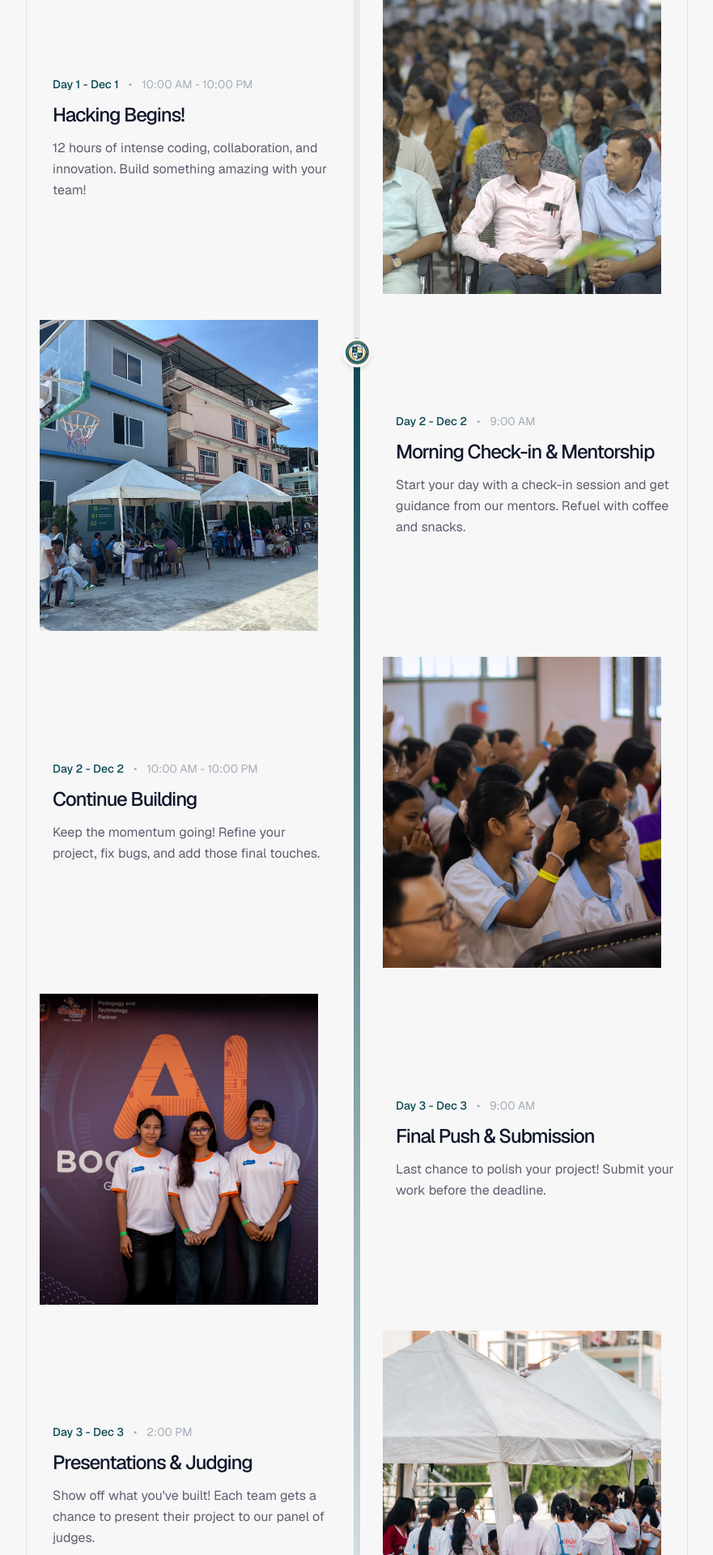
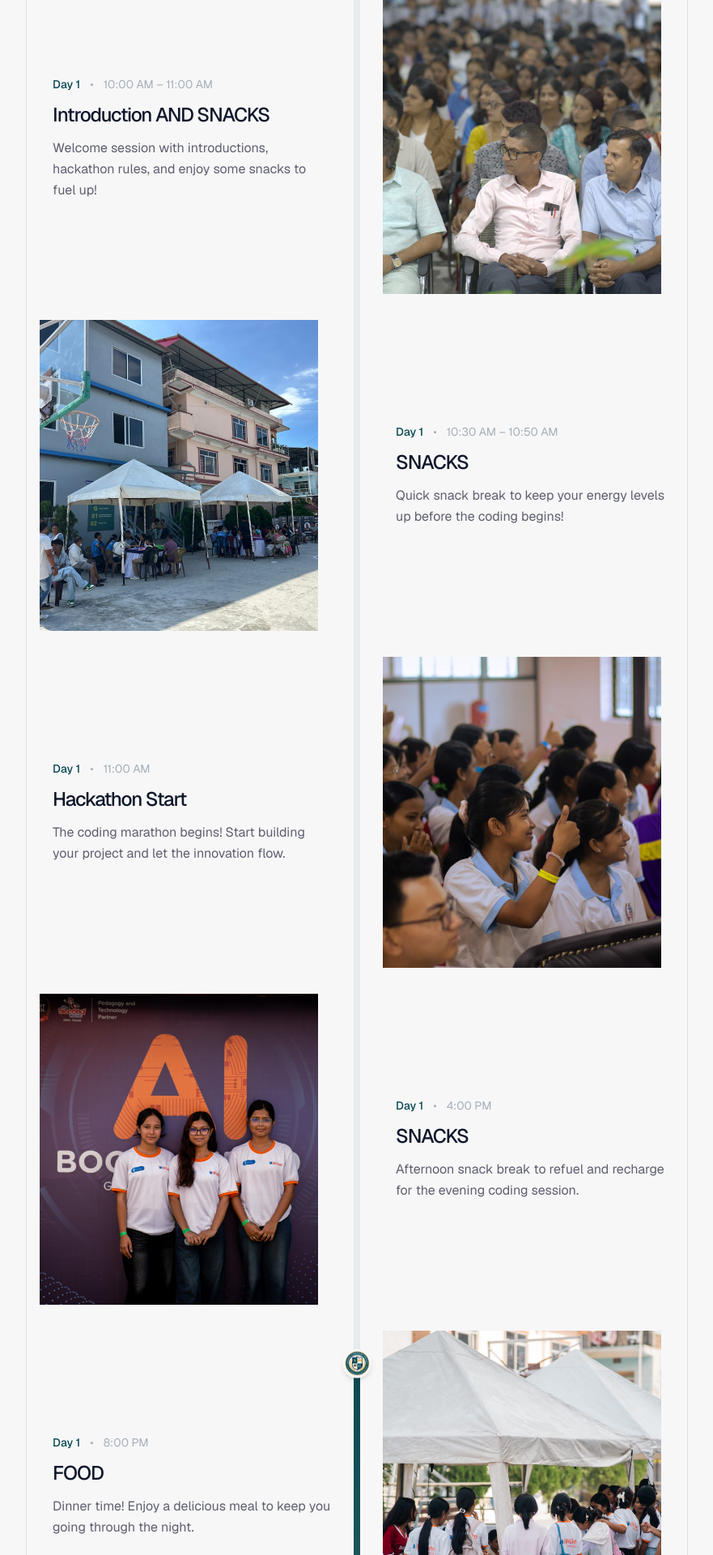
Before and after one commit to Manish-Tamang/godawarihacks, a Next.js app: page / in a window 1280 px wide. Shown: the part 3960-5880 px from the top of the page at 81% size, without its empty margins (199-1080 px from the left). Built offline with nearby package versions, Linux system fonts and the light colour scheme.

Commit message:
feat: update Schedule component for Day 1 and Day 2 events with detailed timings and descriptions

```diff
--- a/app/components/Schedule.tsx
+++ b/app/components/Schedule.tsx
@@ -21,52 +21,94 @@ const blurDataURL = generateBlurDataURL();
 
 const schedule: ScheduleEvent[] = [
     {
-        day: "Day 1 - Dec 1",
-        time: "9:00 AM",
-        title: "Opening Ceremony & Team Formation",
-        description: "Kick off the hackathon with an inspiring opening ceremony. Meet your fellow participants, form teams, and get ready for an amazing journey ahead.",
+        day: "Day 1",
+        time: "9:00 AM – 10:00 AM",
+        title: "Arriving Time",
+        description: "Participants arrive and check in. Get settled and ready for an amazing hackathon experience!",
         image: "/hackathon/sushm-1.jpg",
     },
     {
-        day: "Day 1 - Dec 1",
-        time: "10:00 AM - 10:00 PM",
-        title: "Hacking Begins!",
-        description: "12 hours of intense coding, collaboration, and innovation. Build something amazing with your team!",
+        day: "Day 1",
+        time: "10:00 AM – 11:00 AM",
+        title: "Introduction AND SNACKS",
+        description: "Welcome session with introductions, hackathon rules, and enjoy some snacks to fuel up!",
         image: "/hackathon/sushma-2.jpg",
     },
     {
-        day: "Day 2 - Dec 2",
-        time: "9:00 AM",
-        title: "Morning Check-in & Mentorship",
-        description: "Start your day with a check-in session and get guidance from our mentors. Refuel with coffee and snacks.",
+        day: "Day 1",
+        time: "10:30 AM – 10:50 AM",
+        title: "SNACKS",
+        description: "Quick snack break to keep your energy levels up before the coding begins!",
         image: "/hackathon/sushma-3.jpg",
     },
     {
-        day: "Day 2 - Dec 2",
-        time: "10:00 AM - 10:00 PM",
-        title: "Continue Building",
-        description: "Keep the momentum going! Refine your project, fix bugs, and add those final touches.",
+        day: "Day 1",
+        time: "11:00 AM",
+        title: "Hackathon Start",
+        description: "The coding marathon begins! Start building your project and let the innovation flow.",
         image: "/hackathon/sushma-4.jpg",
     },
     {
-        day: "Day 3 - Dec 3",
-        time: "9:00 AM",
-        title: "Final Push & Submission",
-        description: "Last chance to polish your project! Submit your work before the deadline.",
+        day: "Day 1",
+        time: "4:00 PM",
+        title: "SNACKS",
+        description: "Afternoon snack break to refuel and recharge for the evening coding session.",
         image: "/hackathon/sushma-5.jpg",
     },
     {
-        day: "Day 3 - Dec 3",
-        time: "2:00 PM",
-        title: "Presentations & Judging",
-        description: "Show off what you've built! Each team gets a chance to present their project to our panel of judges.",
+        day: "Day 1",
+        time: "8:00 PM",
+        title: "FOOD",
+        description: "Dinner time! Enjoy a delicious meal to keep you going through the night.",
         image: "/hackathon/sushma-6.jpg",
     },
     {
-        day: "Day 3 - Dec 3",
-        time: "5:00 PM",
-        title: "Awards Ceremony & Closing",
-        description: "Celebrate the winners and all participants! Join us for the closing ceremony and networking event.",
+        day: "Day 1",
+        time: "10:00 PM – 5:00 AM",
+        title: "2 TIME COFFEE",
+        description: "Late night coding session with coffee breaks at 10 PM and 5 AM to keep you energized through the night!",
+        image: "/hackathon/sushm-1.jpg",
+    },
+    {
+        day: "Day 1",
+        time: "11:00 PM – 4:00 AM",
+        title: "CHATGPT GIVEAWAY AND QUIZ HUNTING ROUND",
+        description: "Exciting ChatGPT giveaway and quiz hunting round! Test your knowledge and win prizes while you code.",
+        image: "/hackathon/sushma-2.jpg",
+    },
+    {
+        day: "Day 2",
+        time: "9:00 AM",
+        title: "FOOD",
+        description: "Breakfast time! Start your second day with a hearty meal to power through the final hours.",
+        image: "/hackathon/sushma-3.jpg",
+    },
+    {
+        day: "Day 2",
+        time: "11:00 AM",
+        title: "Project Submission Ended",
+        description: "Time's up! All project submissions must be completed by this time. Make sure everything is submitted!",
+        image: "/hackathon/sushma-4.jpg",
+    },
+    {
+        day: "Day 2",
+        time: "11:00 AM – 4:00 PM",
+        title: "PRESENTATION",
+        description: "Teams present their projects to the judges. Show off what you've built in the last 24 hours!",
+        image: "/hackathon/sushma-5.jpg",
+    },
+    {
+        day: "Day 2",
+        time: "4:00 PM",
+        title: "SNACKS",
+        description: "Final snack break while waiting for the results and winner announcements.",
+        image: "/hackathon/sushma-6.jpg",
+    },
+    {
+        day: "Day 2",
+        time: "4:30 PM – 5:30 PM",
+        title: "Winner and Price Distribution",
+        description: "The moment we've all been waiting for! Winners are announced and prizes are distributed. Celebrate the amazing work!",
         image: "/hackathon/sushm-1.jpg",
     },
 ];
@@ -75,12 +117,12 @@ export function Schedule() {
     const containerRef = useRef<HTMLDivElement>(null);
 
     return (
-        <div className="space-y-4 -mt-8">
+        <div className="space-y-4 -mt-8 overflow-hidden">
             <h2 className="max-w-lg ml-4 -mb-2 text-balance text-left text-3xl font-medium leading-10 tracking-tight text-[#084750] md:text-4xl">
                 Schedule
             </h2>
             <p className="text-left text-text-secondary max-w-2xl mb-8 ml-4">
-                Here&apos;s what to expect during the 3-day hackathon. Mark your calendars!
+                Here&apos;s what to expect during the 24-hour hackathon. Mark your calendars!
             </p>
             <GridWrapper>
                 <div className="relative max-w-6xl mx-auto px-2 md:px-4 py-4">
@@ -199,7 +241,7 @@ export function Schedule() {
                                 );
                             })}
                         </div>
-                        <div className=" absolute top-0 h-[2500px] left-1/2 -translate-x-1/2 w-8 pointer-events-none">
+                        <div className=" absolute top-0 h-[5200px] left-1/2 -translate-x-1/2 w-8 pointer-events-none">
                             <Timeline logoUrl="/sushma-logo.jpg" />
                         </div>
                     </div>
```
